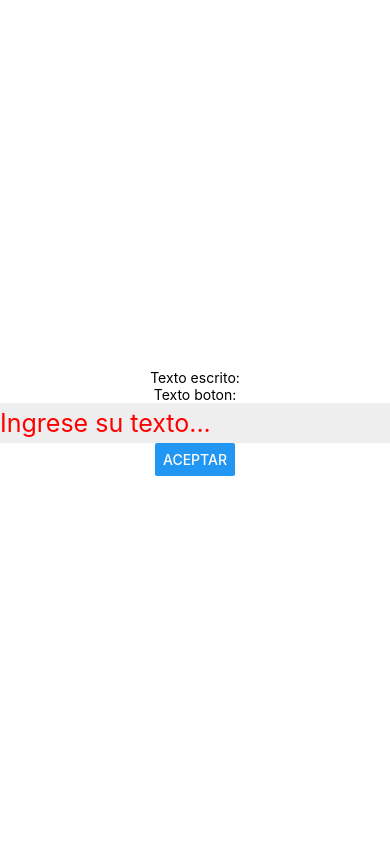
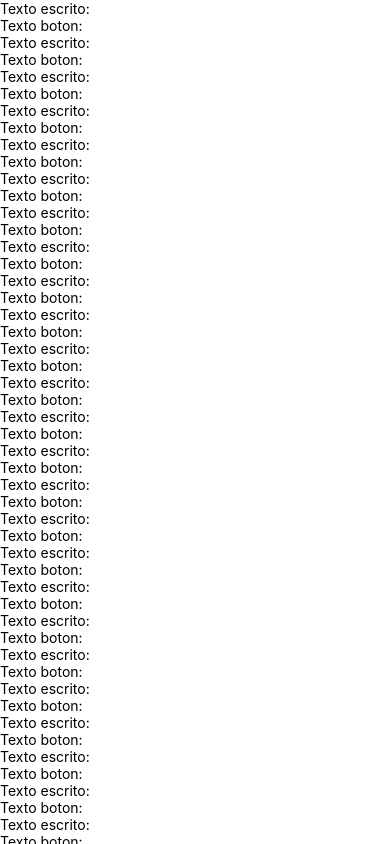
Before and after one commit to alexis9139/react-sin-fronteras, a React Native app: screen / in a window 390 px wide. Built offline with nearby package versions, Linux system fonts and the light colour scheme.

Commit message:
ScrollView y ancho del mismo

```diff
--- a/App.js
+++ b/App.js
@@ -1,5 +1,5 @@
 import React, { useState } from 'react';
-import { StyleSheet, Text, View, TextInput, Button } from 'react-native';
+import { StyleSheet, Text, View, TextInput, Button, ScrollView, Dimensions } from 'react-native';
 
 export default function App() {
   const [text, setText] = useState("");
@@ -9,10 +9,64 @@ export default function App() {
 
   return (
     <View style={styles.container}>
+      <ScrollView style={styles.ScrollView}>
         <Text>Texto escrito:{text}</Text>
         <Text>Texto boton:{submitted}</Text>
+        <Text>Texto escrito:{text}</Text>
+        <Text>Texto boton:{submitted}</Text>
+        <Text>Texto escrito:{text}</Text>
+        <Text>Texto boton:{submitted}</Text>
+        <Text>Texto escrito:{text}</Text>
+        <Text>Texto boton:{submitted}</Text>
+        <Text>Texto escrito:{text}</Text>
+        <Text>Texto boton:{submitted}</Text>
+        <Text>Texto escrito:{text}</Text>
+        <Text>Texto boton:{submitted}</Text>
+        <Text>Texto escrito:{text}</Text>
+        <Text>Texto boton:{submitted}</Text>
+        <Text>Texto escrito:{text}</Text>
+        <Text>Texto boton:{submitted}</Text>
+        <Text>Texto escrito:{text}</Text>
+        <Text>Texto boton:{submitted}</Text>
+        <Text>Texto escrito:{text}</Text>
+        <Text>Texto boton:{submitted}</Text>
+        <Text>Texto escrito:{text}</Text>
+        <Text>Texto boton:{submitted}</Text>
+        <Text>Texto escrito:{text}</Text>
+        <Text>Texto boton:{submitted}</Text>
+        <Text>Texto escrito:{text}</Text>
+        <Text>Texto boton:{submitted}</Text>
+        <Text>Texto escrito:{text}</Text>
+        <Text>Texto boton:{submitted}</Text>
+        <Text>Texto escrito:{text}</Text>
+        <Text>Texto boton:{submitted}</Text>
+        <Text>Texto escrito:{text}</Text>
+        <Text>Texto boton:{submitted}</Text>
+        <Text>Texto escrito:{text}</Text>
+        <Text>Texto boton:{submitted}</Text>
+        <Text>Texto escrito:{text}</Text>
+        <Text>Texto boton:{submitted}</Text>
+        <Text>Texto escrito:{text}</Text>
+        <Text>Texto boton:{submitted}</Text>
+        <Text>Texto escrito:{text}</Text>
+        <Text>Texto boton:{submitted}</Text>
+        <Text>Texto escrito:{text}</Text>
+        <Text>Texto boton:{submitted}</Text>
+        <Text>Texto escrito:{text}</Text>
+        <Text>Texto boton:{submitted}</Text>
+        <Text>Texto escrito:{text}</Text>
+        <Text>Texto boton:{submitted}</Text>
+        <Text>Texto escrito:{text}</Text>
+        <Text>Texto boton:{submitted}</Text>
+        <Text>Texto escrito:{text}</Text>
+        <Text>Texto boton:{submitted}</Text>
+        <Text>Texto escrito:{text}</Text>
+        <Text>Texto boton:{submitted}</Text>
+        <Text>Texto escrito:{text}</Text>
+        <Text>Texto boton:{submitted}</Text>
+
         <TextInput style={styles.input}
-        placeholder="Ingrese su texto..."
+          placeholder="Ingrese s)u texto..."
           onChangeText={t => setText(t)}
           defaultValue={text}
         />
@@ -22,7 +76,9 @@ export default function App() {
             alert("Texto enviado con exito")
           }}
           title="Aceptar"
+          color="red"
         />
+      </ScrollView>
     </View>
   );
 }
@@ -41,4 +97,8 @@ const styles = StyleSheet.create({
     alignItems: 'center',
     justifyContent: 'center',
   },
+  ScrollView: {
+    // width: Dimensions.get("window").width,
+    width: "100%"
+  }
 });
```
Also changed, not shown: 1 other file (tests, documents, lock files or other folders). Lines whose indentation alone changed are shown as unchanged.
